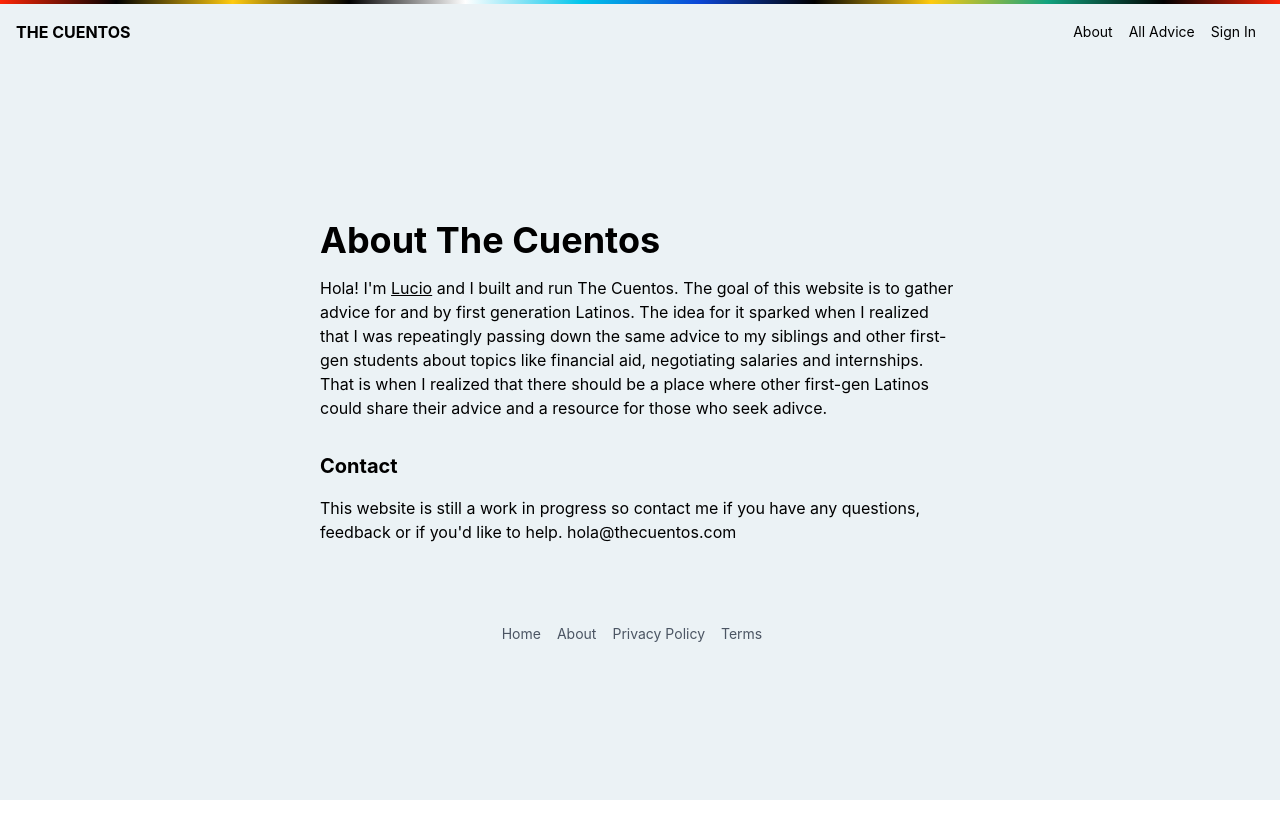
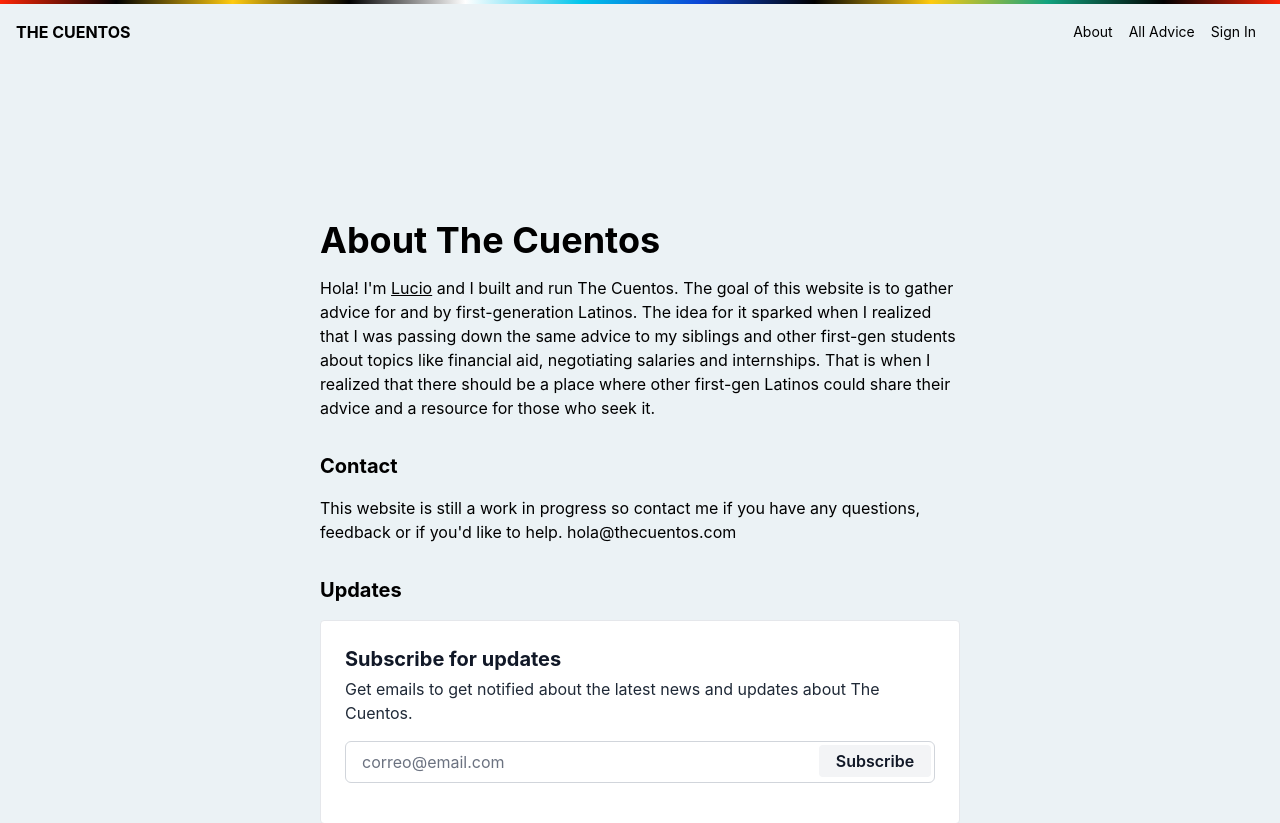
Before and after one commit to luciovilla/the-cuentos, a Next.js app: page /about in a window 1280 px wide. Shown: the top 823 px of the page. Before the commit the page ends 800 px from the top, so only its background shows below. Built offline with nearby package versions, Linux system fonts and the light colour scheme; no server answers; what @tailwindcss/typography would draw is missing.

Commit message:
add newsletter

```diff
--- a/components/Newsletter.js
+++ b/components/Newsletter.js
@@ -36,25 +36,23 @@ export default function Subscribe() {
   }
 
   return (
-    <div className="border border-blue-200 rounded p-6 my-4 w-full dark:border-gray-800 bg-blue-50 dark:bg-blue-opaque">
-      <p className="text-lg md:text-xl font-bold text-gray-900 dark:text-gray-100">
-        Subscribe to the newsletter
-      </p>
-      <p className="my-1 text-gray-800 dark:text-gray-200">
-        Get emails from me about web development, tech, and early access to new articles.
+    <div className="border rounded p-6 my-4 w-full bg-white">
+      <p className="text-lg md:text-xl font-bold text-gray-900">Subscribe for updates</p>
+      <p className="my-1 text-gray-800">
+        Get emails to get notified about the latest news and updates about The Cuentos.
       </p>
       <form className="relative my-4" onSubmit={subscribe}>
         <input
           ref={inputEl}
           aria-label="Email for newsletter"
-          placeholder="tim@apple.com"
+          placeholder="correo@email.com"
           type="email"
           autoComplete="email"
           required
-          className="px-4 py-2 mt-1 focus:ring-blue-500 focus:border-blue-500 block w-full border-gray-300 rounded-md bg-white dark:bg-gray-800 text-gray-900 dark:text-gray-100"
+          className="px-4 py-2 mt-1 focus:ring-blue-50 focus:border-blue-50 block w-full border-gray-300 rounded-md bg-white text-gray-900"
         />
         <button
-          className="flex items-center justify-center absolute right-1 top-1 px-4 font-bold h-8 bg-gray-100 dark:bg-gray-700 text-gray-900 dark:text-gray-100 rounded w-28"
+          className="flex items-center justify-center absolute right-1 top-1 px-4 font-semibold h-8 bg-gray-100 text-gray-900 rounded w-28"
           type="submit"
         >
           {form.state === 'loading' ? <LoadingSpinner /> : 'Subscribe'}
--- a/components/newsletter/LoadingSpinner.js
+++ b/components/newsletter/LoadingSpinner.js
@@ -1,7 +1,7 @@
 export default function LoadingSpinner() {
   return (
     <svg
-      className="animate-spin h-5 w-5 text-gray-900 dark:text-gray-100"
+      className="animate-spin h-5 w-5 text-gray-900"
       xmlns="http://www.w3.org/2000/svg"
       fill="none"
       viewBox="0 0 24 24"
--- a/pages/about.mdx
+++ b/pages/about.mdx
@@ -1,18 +1,25 @@
 import DocsLayout from '../components/DocsLayout'
+import Newsletter from '../components/Newsletter'
 
 export default (props) => (
   <DocsLayout
     {...props}
     title="About The Cuentos"
     url="https://thecuentos.com/about"
-    description="The goal of this website is to gather advice for and by first generation Latinos."
+    description="The goal of this website is to gather advice for and by first-generation Latinos."
   />
 )
 
 # About The Cuentos
 
-Hola! I'm [Lucio](https://luciovilla.com) and I built and run The Cuentos. The goal of this website is to gather advice for and by first generation Latinos. The idea for it sparked when I realized that I was repeatingly passing down the same advice to my siblings and other first-gen students about topics like financial aid, negotiating salaries and internships. That is when I realized that there should be a place where other first-gen Latinos could share their advice and a resource for those who seek adivce.
+Hola! I'm [Lucio](https://luciovilla.com) and I built and run The Cuentos. The goal of this website is to gather advice for and by first-generation Latinos. The idea for it sparked when I realized that I was passing down the same advice to my siblings and other first-gen students about topics like financial aid, negotiating salaries and internships. That is when I realized that there should be a place where other first-gen Latinos could share their advice and a resource for those who seek it.
 
 ## Contact
 
 This website is still a work in progress so contact me if you have any questions, feedback or if you'd like to help. hola@thecuentos.com
+
+## Updates
+
+<div className="mx-auto">
+  <Newsletter />
+</div>
--- a/pages/index.js
+++ b/pages/index.js
@@ -5,6 +5,7 @@ import Nav from '../components/Nav'
 import CuentosList from '../components/CuentosList'
 import Footer from '../components/Footer'
 import LoginButton from '../components/LoginButton'
+import Newsletter from '../components/Newsletter'
 
 export default function Home({ allCuentos }) {
   const auth = useAuth()
@@ -13,7 +14,7 @@ export default function Home({ allCuentos }) {
     <>
       <Nav />
       <main className="min-h-full bg-lightblue px-4">
-        <div className="w-full mx-auto pt-24">
+        <div className="w-full mx-auto pt-44 mb-44">
           <h1 className="text-center mb-4">
             <span className="text-md sm:text-lg uppercase font-sans font-semibold text-gray-700 mb-2">
               The Cuentos
@@ -42,9 +43,12 @@ export default function Home({ allCuentos }) {
               </a>
             </Link>
           </div>
+          <div className="max-w-4xl center mt-32 mx-auto w-full">
+            <CuentosList cuentos={allCuentos} simple={true} />
+          </div>
         </div>
-        <div className="max-w-4xl center mt-32 mx-auto w-full">
-          <CuentosList cuentos={allCuentos} simple={true} />
+        <div className="max-w-xl mt-10 mx-auto">
+          <Newsletter />
         </div>
         <Footer />
       </main>
```
